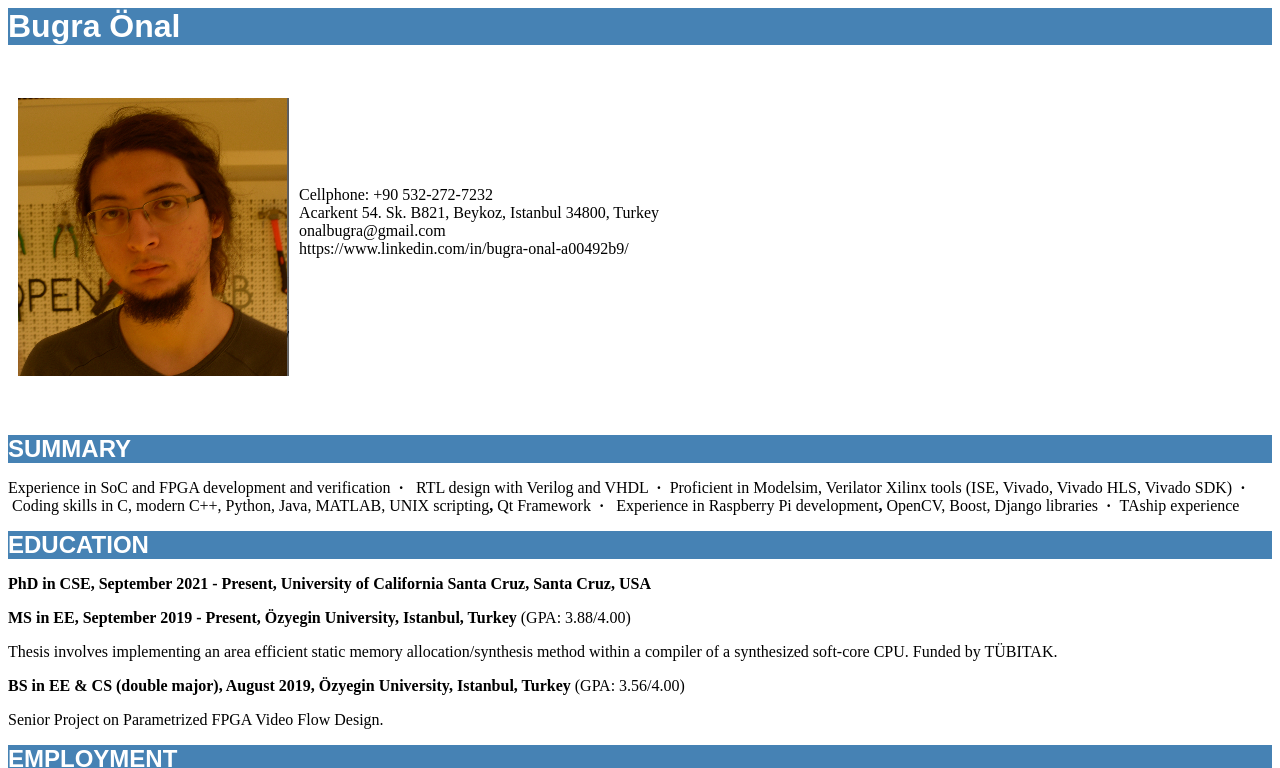
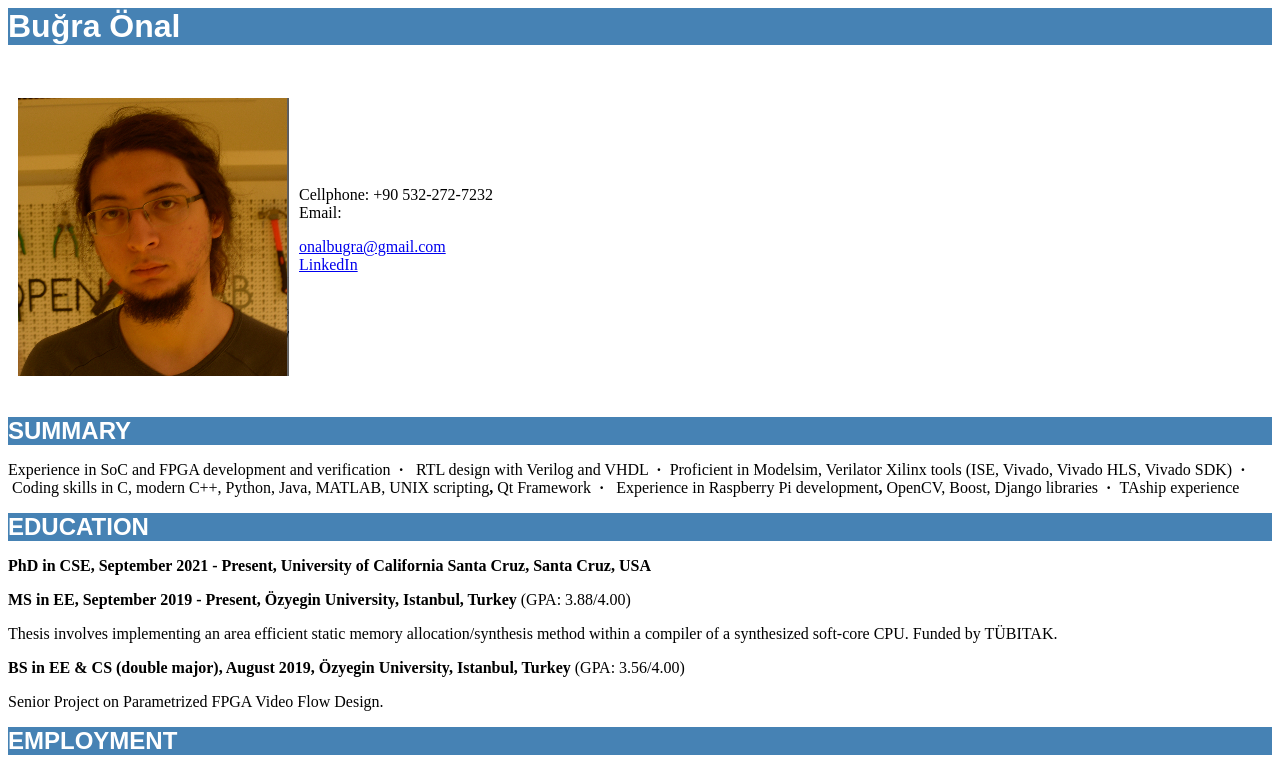
Before and after one commit to bugraonal/bugraonal.github.io, a plain HTML site: page index.html in a window 1280 px wide. Shown: the top 768 px of the page. Drawn offline with Linux system fonts and the light colour scheme.

Commit message:
Added links

```diff
--- a/index.html
+++ b/index.html
@@ -11,18 +11,18 @@ H2 {
 }
 </style>
 
-<h5><strong>Bugra </strong><strong>&Ouml;</strong><strong>nal</strong></h5>
+<h5><strong>Bu&gbreve;ra &Ouml;nal</strong></h5>
 <p><img src="profile_cropped.png" height=278 width=271 align=left hspace="10"></p>
 <br>
 <br>
 <br>
 <br>
-<p>Cellphone: +90 532-272-7232<br /> Acarkent 54. Sk. B821, Beykoz, Istanbul 34800, Turkey<br />onalbugra@gmail.com<br /> https://www.linkedin.com/in/bugra-onal-a00492b9/</p>
+<p>Cellphone: +90 532-272-7232<br />Email: </p><a href="onalbugra@gmail.com">onalbugra@gmail.com</a><br /> <a href="https://www.linkedin.com/in/bugra-onal-a00492b9/">LinkedIn</a>
 <br><br>
 <br><br>
 <br><br>
 <br><br>
-<h1><strong>S</strong><strong>UMMARY</strong></h1>
+<h1><strong>SUMMARY</strong></h1>
 <p>Experience in SoC and FPGA development and verification&nbsp; <strong>&middot; &nbsp;&nbsp;</strong>RTL design with Verilog and VHDL &nbsp;<strong>&middot; &nbsp;</strong>Proficient in Modelsim, Verilator Xilinx tools (ISE, Vivado, Vivado HLS, Vivado SDK)<strong> &nbsp;&middot; &nbsp;</strong>Coding skills in C, modern C++, Python, Java, MATLAB, UNIX scripting<strong>, </strong>Qt Framework&nbsp; <strong>&middot; &nbsp;</strong>&nbsp;Experience in Raspberry Pi development<strong>, </strong>OpenCV, Boost, Django libraries&nbsp; <strong>&middot; &nbsp;</strong>TAship experience</p>
 <h1>EDUCATION</h1>
 <p><strong>PhD in CSE, September 2021 - Present, University of California Santa Cruz, Santa Cruz, USA </strong></p>
```
